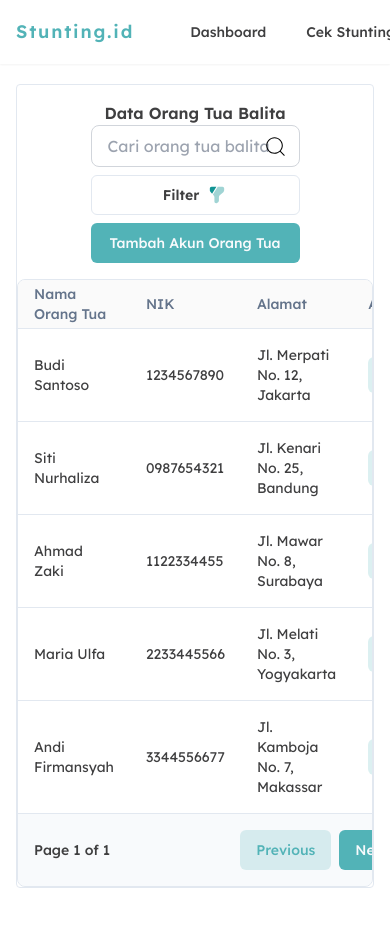
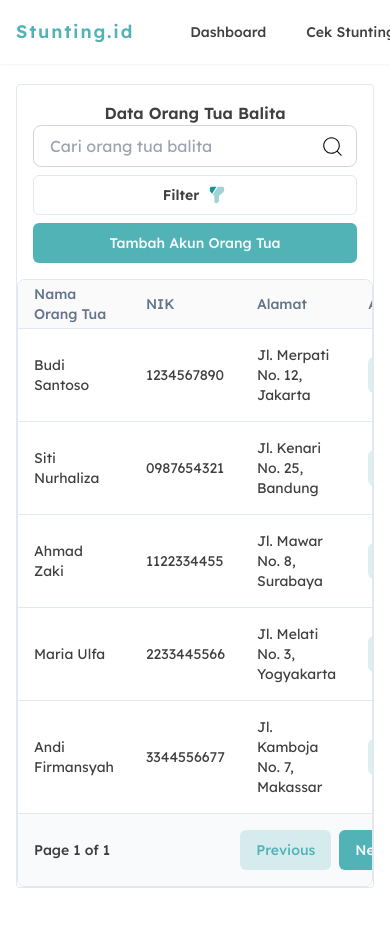
Before and after one commit to AamHermansyah/stunting.id, a Next.js app: page /admin-dashboard/orang-tua in a window 390 px wide. Built offline with nearby package versions, Linux system fonts and the light colour scheme.

Commit message:
[UPDATE] - Data Orang Tua Responsive Table

```diff
--- a/app/admin-dashboard/orang-tua/_components/data-orangtua-balita.tsx
+++ b/app/admin-dashboard/orang-tua/_components/data-orangtua-balita.tsx
@@ -24,7 +24,6 @@ import { FiEye } from "react-icons/fi";
 import { FaEllipsis } from "react-icons/fa6";
 import { FaEdit } from "react-icons/fa";
 import { AiTwotoneDelete } from "react-icons/ai";
-
 
 const DataOrangtuaBalita = () => {
   const data = [
@@ -57,20 +56,20 @@ const DataOrangtuaBalita = () => {
   return (
     <>
       <div className="border rounded space-y-4">
-        <div className="flex flex-col sm:flex-row sm:justify-between mx-4 mt-4 items-center">
+        <div className="flex flex-col lg:flex-row sm:justify-between mx-4 mt-4 items-center">
           <h1 className="text-base sm:text-lg font-semibold">
             Data Orang Tua Balita
           </h1>
-          <div className="flex flex-col sm:flex-row gap-2">
+          <div className="flex flex-col sm:flex-row gap-2 w-full sm:w-auto">
             {/* Search Bar */}
-            <div className="relative">
+            <div className="relative w-full sm:w-auto">
               <input
                 type="text"
-                className="pl-4 xl:pr-32 lg:pr-10 py-2 border border-gray-300 rounded-lg focus:outline-none focus:border-gray-500"
+                className="w-full sm:w-64 md:w-80 pl-4 pr-10 py-2 border border-gray-300 rounded-lg focus:outline-none focus:border-gray-500"
                 placeholder="Cari orang tua balita"
               />
               <div className="absolute inset-y-0 right-3 flex items-center text-black">
-                <CiSearch fontSize={25}/>
+                <CiSearch fontSize={25} />
               </div>
             </div>
 
@@ -119,7 +118,7 @@ const DataOrangtuaBalita = () => {
                           className="w-full flex items-center gap-2"
                           target="_blank"
                           rel="noopener noreferrer"
-                href={'#'}
+                          href={"#"}
                         >
                           <FiEye /> Detail
                         </Link>
@@ -129,7 +128,7 @@ const DataOrangtuaBalita = () => {
                           className="w-full flex items-center gap-2"
                           target="_blank"
                           rel="noopener noreferrer"
-                href={'#'}
+                          href={"#"}
                         >
                           <FaEdit /> Edit
                         </Link>
@@ -139,7 +138,7 @@ const DataOrangtuaBalita = () => {
                           className="w-full flex items-center gap-2"
                           target="_blank"
                           rel="noopener noreferrer"
-                href={'#'}
+                          href={"#"}
                         >
                           <AiTwotoneDelete /> Hapus
                         </Link>
```
Lines whose indentation alone changed are shown as unchanged.
